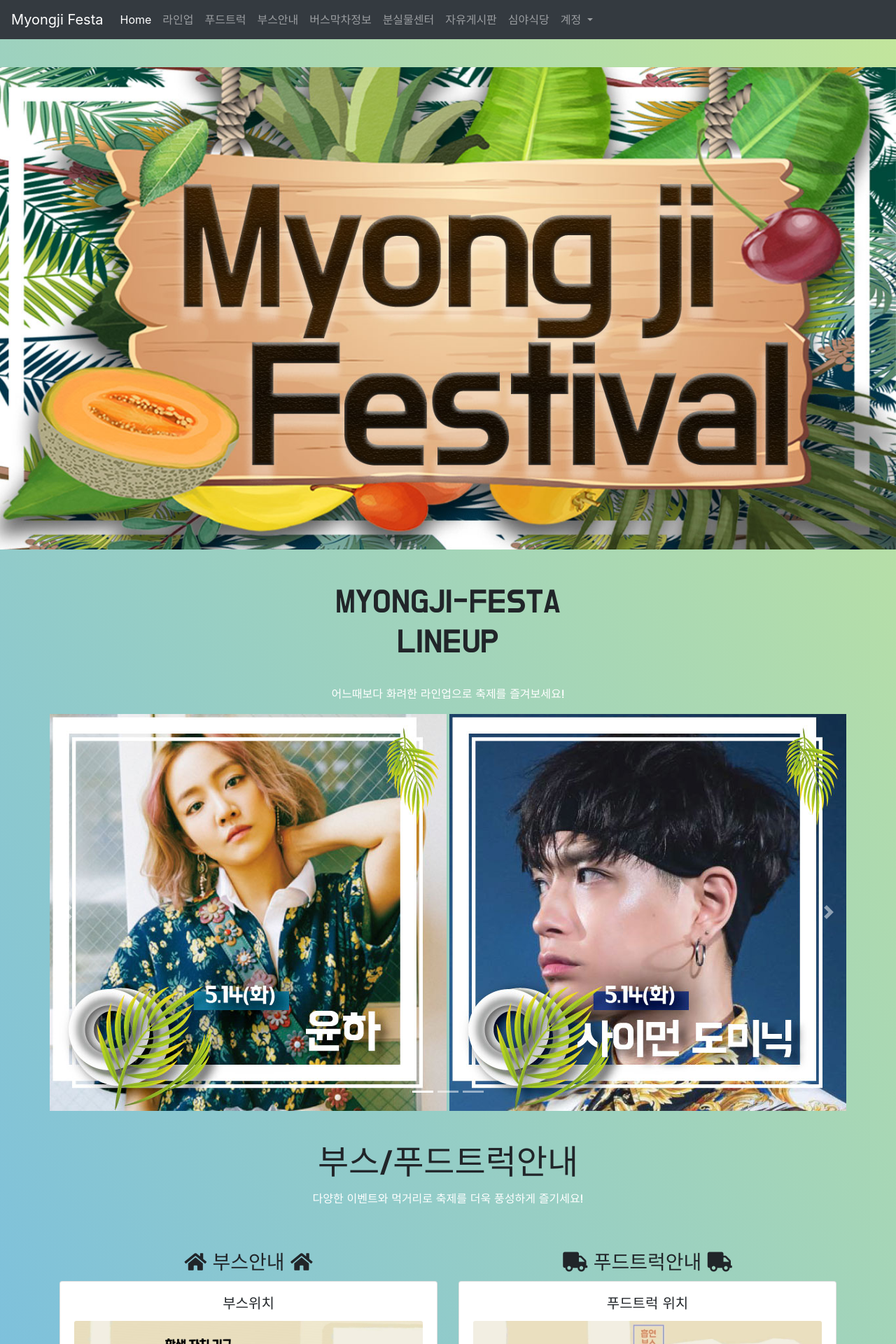
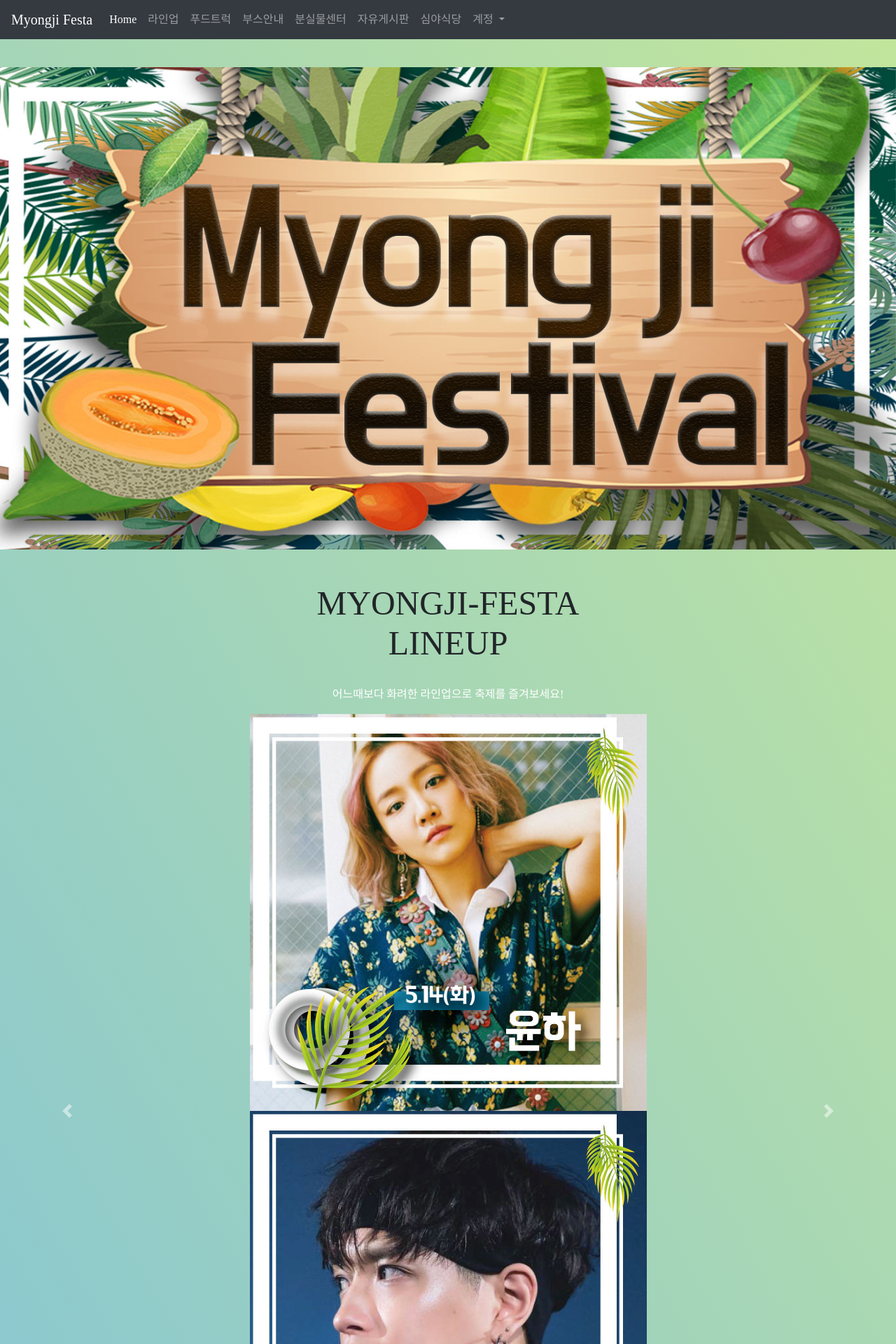
Before and after one commit to likelionmju/mju-festival-2019, a Django app: page / in a window 1280 px wide. Shown: the top 1920 px of the page at 70% size. Run offline with Django 3.2, Linux system fonts and the light colour scheme; some libraries are stand-ins or nearby versions; some web fonts are replaced.

Commit message:
home refactoring

```diff
--- a/page/static/page/css/bus.css
+++ /dev/null
@@ -1,6 +0,0 @@
-body {
-    text-align:center;
-}
-h1{
-    font-style: italic
-}
--- a/page/static/page/css/home.css
+++ b/page/static/page/css/home.css
@@ -56,3 +56,7 @@
   .carousel-inner {
       text-align: center;
   }
+
+  img {
+    display: block; margin: 0px auto;
+  }
--- a/page/templates/base.html
+++ b/page/templates/base.html
@@ -26,6 +26,12 @@
   <link href="https://fonts.googleapis.com/css?family=Jua" rel="stylesheet">
   <link href="https://fonts.googleapis.com/css?family=Do+Hyeon" rel="stylesheet">
 
+  <style>
+    @font-face { font-family: 'BMDOHYEON'; src: url('https://cdn.jsdelivr.net/gh/projectnoonnu/noonfonts_one@1.0/BMDOHYEON.woff') format('woff'); font-weight: normal; font-style: normal; }
+    * {
+    font-family: 'BMDOHYEON';
+    }
+  </style>
 
 </head>
 
@@ -51,9 +57,6 @@
         </li>
         <li class="nav-item">
           <a class="nav-link" href="{% url 'booth' %}">부스안내</a>
-        </li>
-        <li class="nav-item">
-          <a class="nav-link" href="{% url 'bus' %}">버스막차정보</a>
         </li>
         <li class="nav-item">
           <a class="nav-link" href="{% url 'lost_home' %}">분실물센터</a>
```
Also changed, not shown: page/templates/bus.html (deleted, +0 -11 lines).
